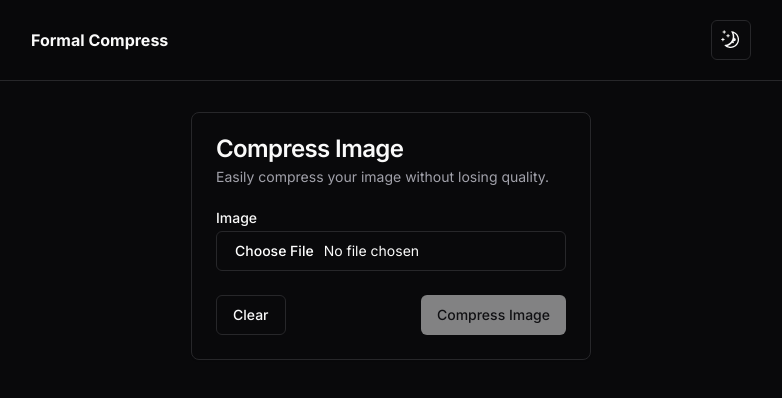
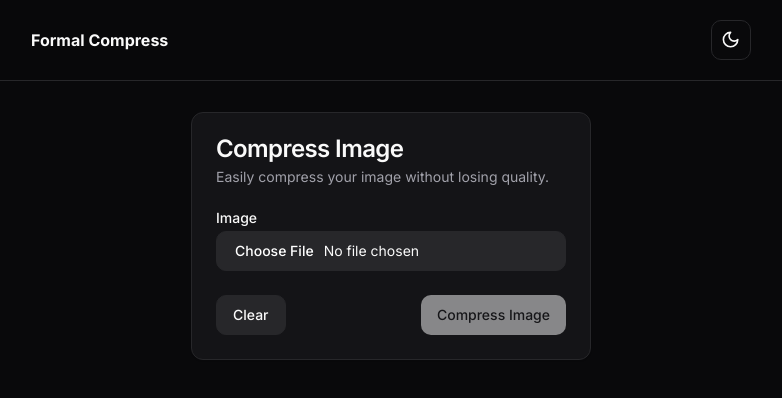
Before and after one commit to CanaryCoders/FormalCompress, a Next.js app: page / in a window 1280 px wide. Shown: the top 398 px of the page, without its empty margins (249-1031 px from the left). Built offline with nearby package versions, Linux system fonts and the light colour scheme.

Commit message:
improvements

```diff
--- a/next.config.mjs
+++ b/next.config.mjs
@@ -1,6 +1,6 @@
 /** @type {import('next').NextConfig} */
 const nextConfig = {
-  basePath: "/compress",
+  basePath: "",
 };
 
 export default nextConfig;
--- a/src/app/globals.css
+++ b/src/app/globals.css
@@ -32,7 +32,7 @@
     --input: 240 5.9% 90%;
     --ring: 240 10% 3.9%;
 
-      --radius: 0.5rem;
+    --radius: 0.75rem;
   }
 
   .dark {
--- a/src/app/page.tsx
+++ b/src/app/page.tsx
@@ -49,7 +49,7 @@ export default function Home() {
         <div className="md:p-8 p-4">
           <section className="flex flex-col space-y-8">
             <div className="flex flex-col items-center justify-center">
-              <Card className="md:w-[400px] w-[100%]">
+              <Card className="md:w-[400px] w-[100%] bg-muted/40">
                 <CardHeader>
                   <CardTitle>Compress Image</CardTitle>
                   <CardDescription>
@@ -61,7 +61,12 @@ export default function Home() {
                     <div className="grid w-full items-center gap-4">
                       <div className="flex flex-col space-y-1.5">
                         <Label htmlFor="picture">Image</Label>
-                        <Input id="picture" type="file" onChange={handleOnChange} />
+                        <Input
+                          id="picture"
+                          type="file"
+                          className="bg-muted hover:bg-foreground/10 transition-colors"
+                          onChange={handleOnChange}
+                        />
                       </div>
                     </div>
                   </form>
@@ -69,6 +74,7 @@ export default function Home() {
                 <CardFooter className="flex justify-between">
                   <Button
                     variant="outline"
+                    className="bg-muted hover:bg-foreground/10"
                     onClick={() => {
                       setSelectedImage(null);
                       // clear input with the id picture
@@ -94,7 +100,7 @@ export default function Home() {
             </div>
             {compressedImage && (
               <div className="flex flex-col items-center justify-center">
-                <Card className="md:w-[400px] w-[100%]">
+                <Card className="md:w-[400px] w-[100%] bg-muted/40">
                   <CardHeader>
                     <CardTitle>Download Image</CardTitle>
                     <CardDescription>Download your compressed image.</CardDescription>
--- a/src/components/mode-toggle.tsx
+++ b/src/components/mode-toggle.tsx
@@ -1,7 +1,6 @@
 "use client";
 
 import * as React from "react";
-import { MoonIcon, SunIcon } from "@radix-ui/react-icons";
 import { useTheme } from "next-themes";
 
 import { Button } from "@/components/ui/button";
@@ -11,23 +10,54 @@ import {
   DropdownMenuItem,
   DropdownMenuTrigger,
 } from "@/components/ui/dropdown-menu";
+import { Sun, Moon } from "lucide-react";
 
 export function ModeToggle() {
-  const { setTheme } = useTheme();
+  const [theme, setThemeState] = React.useState<any>(() => {
+    if (typeof window !== "undefined" && typeof localStorage !== "undefined") {
+      const savedTheme = localStorage.getItem("theme");
+      if (savedTheme) return savedTheme;
+      const isDarkMode = window.matchMedia("(prefers-color-scheme: dark)").matches;
+      return isDarkMode ? "dark" : "theme-light";
+    }
+    return "theme-light";
+  });
+
+  React.useEffect(() => {
+    const isDarkMode = document.documentElement.classList.contains("dark");
+    const initialTheme = isDarkMode ? "dark" : "theme-light";
+    if (theme !== initialTheme) {
+      setThemeState(initialTheme);
+    }
+  }, []);
+
+  React.useEffect(() => {
+    const isDark =
+      theme === "dark" ||
+      (theme === "system" && window.matchMedia("(prefers-color-scheme: dark)").matches);
+    document.documentElement.classList[isDark ? "add" : "remove"]("dark");
+    if (typeof localStorage !== "undefined") {
+      localStorage.setItem("theme", theme);
+    }
+  }, [theme]);
 
   return (
     <DropdownMenu>
       <DropdownMenuTrigger asChild>
         <Button variant="outline" size="icon">
-          <SunIcon className="h-[1.2rem] w-[1.2rem] rotate-0 scale-100 transition-all dark:-rotate-90 dark:scale-0" />
-          <MoonIcon className="absolute h-[1.2rem] w-[1.2rem] rotate-90 scale-0 transition-all dark:rotate-0 dark:scale-100" />
+          <Sun className="h-[1.2rem] w-[1.2rem] rotate-0 scale-100 transition-all dark:-rotate-90 dark:scale-0" />
+          <Moon className="absolute h-[1.2rem] w-[1.2rem] rotate-90 scale-0 transition-all dark:rotate-0 dark:scale-100" />
           <span className="sr-only">Toggle theme</span>
         </Button>
       </DropdownMenuTrigger>
       <DropdownMenuContent align="end">
-        <DropdownMenuItem onClick={() => setTheme("light")}>Light</DropdownMenuItem>
-        <DropdownMenuItem onClick={() => setTheme("dark")}>Dark</DropdownMenuItem>
-        <DropdownMenuItem onClick={() => setTheme("system")}>System</DropdownMenuItem>
+        <DropdownMenuItem onClick={() => setThemeState("theme-light")}>
+          Light
+        </DropdownMenuItem>
+        <DropdownMenuItem onClick={() => setThemeState("dark")}>Dark</DropdownMenuItem>
+        <DropdownMenuItem onClick={() => setThemeState("system")}>
+          System
+        </DropdownMenuItem>
       </DropdownMenuContent>
     </DropdownMenu>
   );
```
Lines whose indentation alone changed are shown as unchanged.
